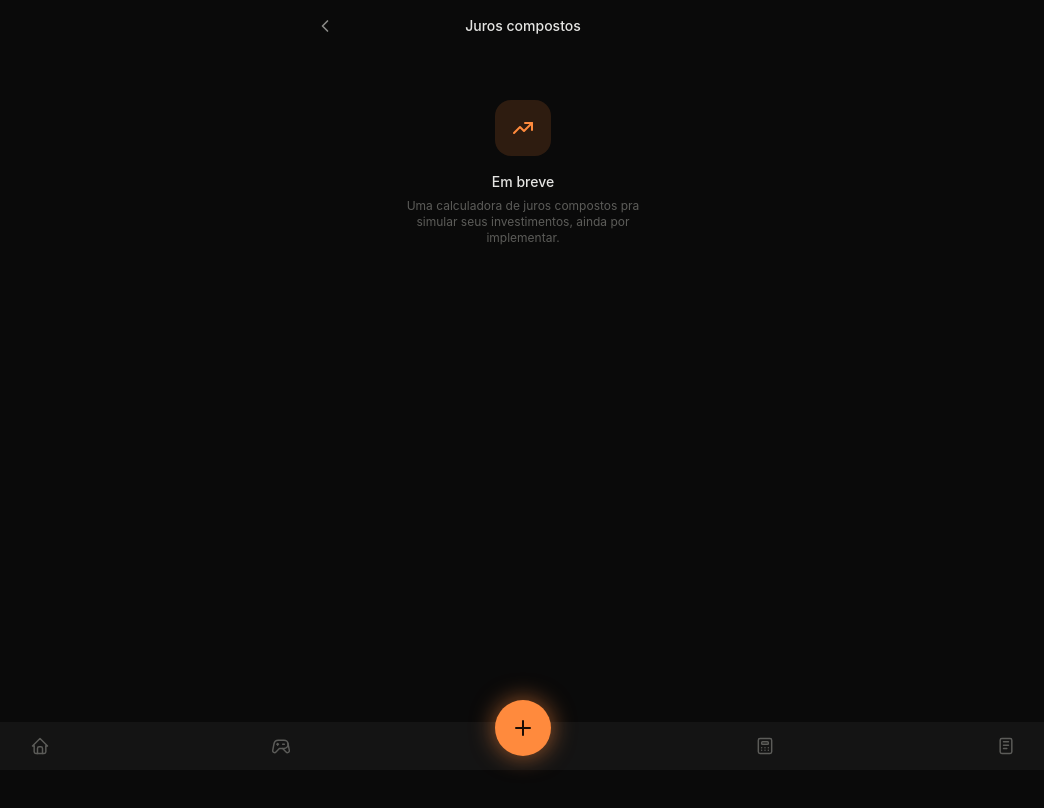
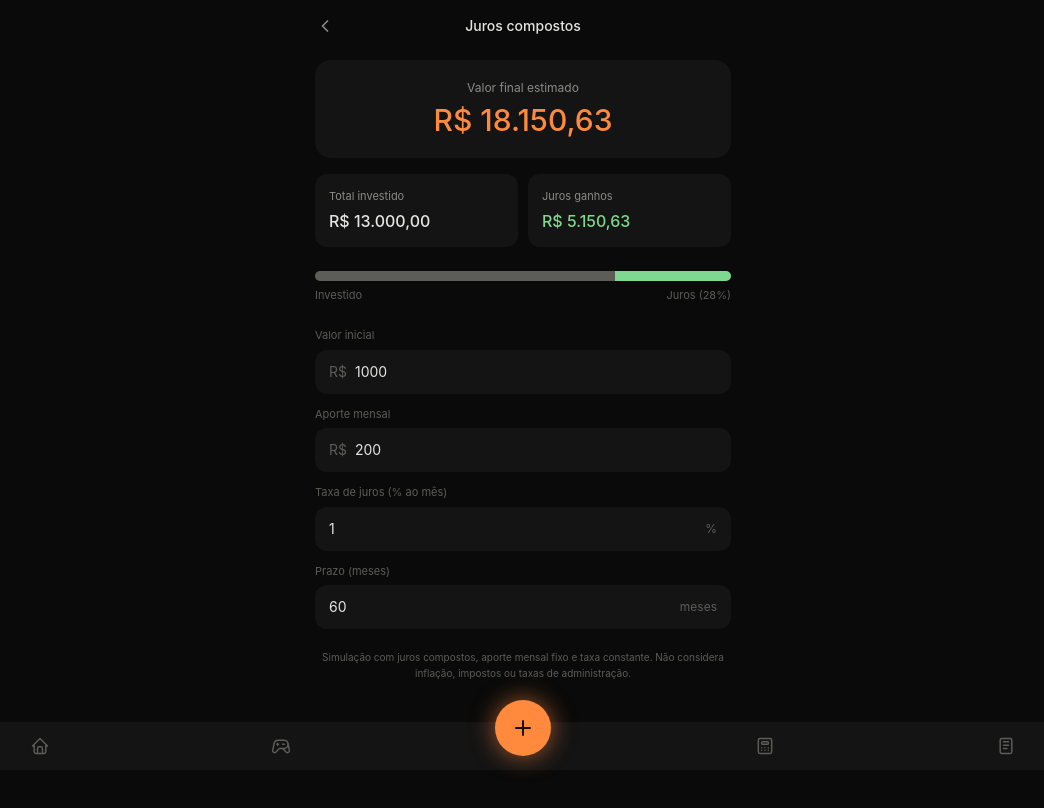
Before and after one commit to 4nor4k/FinancePersonalSystem, a React (Vite) app: page /juros-compostos in a window 1280 px wide. Both pictures are taken after a click on the button "Visualizar modo demo". Shown: the top 808 px of the page, without its empty margins (117-1161 px from the left). Built offline with nearby package versions, Linux system fonts and the light colour scheme; no server answers.

Commit message:
juros compostos

```diff
--- a/src/components/SideMenu.jsx
+++ b/src/components/SideMenu.jsx
@@ -22,7 +22,7 @@ const NAV_ITEMS = [
   { label: 'Contas', icon: IconWallet, path: '/contas' },
   { label: 'Categorias', icon: IconTag, path: '/categorias' },
   { label: 'Transações', icon: IconArrowsExchange, path: '/transacoes' },
-  { label: 'Calculadora de juros compostos', icon: IconCalculator, path: '/juros-compostos', badge: 'em breve' },
+  { label: 'Calculadora de juros compostos', icon: IconCalculator, path: '/juros-compostos' },
   { label: 'Objetivos', icon: IconTarget, path: '/objetivos' },
 ]
 
--- a/src/pages/CalculadoraJuros.jsx
+++ b/src/pages/CalculadoraJuros.jsx
@@ -1,25 +1,97 @@
+import { useMemo, useState } from 'react'
 import { useNavigate } from 'react-router-dom'
-import { IconChevronLeft, IconTrendingUp } from '@tabler/icons-react'
+import { IconChevronLeft } from '@tabler/icons-react'
+import { formatBRL } from '../lib/format'
 
 export default function CalculadoraJuros() {
   const navigate = useNavigate()
+  const [valorInicial, setValorInicial] = useState('1000')
+  const [aporteMensal, setAporteMensal] = useState('200')
+  const [taxa, setTaxa] = useState('1')
+  const [prazo, setPrazo] = useState('60')
+
+  const resultado = useMemo(() => {
+    const pv = Number(valorInicial) || 0
+    const pmt = Number(aporteMensal) || 0
+    const i = (Number(taxa) || 0) / 100
+    const n = Number(prazo) || 0
+
+    let montante = pv
+    for (let mes = 0; mes < n; mes++) {
+      montante = montante * (1 + i) + pmt
+    }
+
+    const totalInvestido = pv + pmt * n
+    const jurosGanhos = montante - totalInvestido
+
+    return { montante, totalInvestido, jurosGanhos: Math.max(0, jurosGanhos) }
+  }, [valorInicial, aporteMensal, taxa, prazo])
+
+  const pctJuros = resultado.montante > 0 ? Math.round((resultado.jurosGanhos / resultado.montante) * 100) : 0
+
   return (
     <div className="max-w-md mx-auto px-4 pt-4 pb-56">
-      <div className="flex items-center justify-between mb-8">
+      <div className="flex items-center justify-between mb-6">
         <button onClick={() => navigate(-1)} className="text-text-secondary">
           <IconChevronLeft size={20} />
         </button>
         <span className="text-sm font-medium">Juros compostos</span>
         <div className="w-5" />
       </div>
-      <div className="flex flex-col items-center text-center mt-16">
-        <div className="w-14 h-14 rounded-2xl flex items-center justify-center mb-4" style={{ background: 'var(--accent-bg)' }}>
-          <IconTrendingUp size={24} style={{ color: 'var(--accent-color)' }} />
+
+      <div className="bg-bg-card rounded-2xl p-5 mb-4 text-center">
+        <p className="text-xs text-text-secondary mb-1.5">Valor final estimado</p>
+        <p className="text-3xl font-medium" style={{ color: 'var(--accent-color)' }}>{formatBRL(resultado.montante)}</p>
+      </div>
+
+      <div className="grid grid-cols-2 gap-2.5 mb-6">
+        <div className="bg-bg-card rounded-xl p-3.5">
+          <p className="text-[11px] text-text-secondary mb-1">Total investido</p>
+          <p className="text-base font-medium">{formatBRL(resultado.totalInvestido)}</p>
         </div>
-        <p className="text-sm font-medium mb-1.5">Em breve</p>
-        <p className="text-xs text-text-muted max-w-[240px]">
-          Uma calculadora de juros compostos pra simular seus investimentos, ainda por implementar.
-        </p>
+        <div className="bg-bg-card rounded-xl p-3.5">
+          <p className="text-[11px] text-text-secondary mb-1">Juros ganhos</p>
+          <p className="text-base font-medium" style={{ color: '#7fd88f' }}>{formatBRL(resultado.jurosGanhos)}</p>
+        </div>
+      </div>
+
+      <div className="h-2.5 bg-bg-card rounded-full overflow-hidden flex mb-1.5">
+        <div className="h-full" style={{ width: `${100 - pctJuros}%`, background: '#5c5c59' }} />
+        <div className="h-full" style={{ width: `${pctJuros}%`, background: '#7fd88f' }} />
+      </div>
+      <div className="flex items-center justify-between mb-6">
+        <span className="text-[11px] text-text-muted">Investido</span>
+        <span className="text-[11px] text-text-muted">Juros ({pctJuros}%)</span>
+      </div>
+
+      <div className="flex flex-col gap-3">
+        <Campo label="Valor inicial" value={valorInicial} onChange={setValorInicial} prefixo="R$" />
+        <Campo label="Aporte mensal" value={aporteMensal} onChange={setAporteMensal} prefixo="R$" />
+        <Campo label="Taxa de juros (% ao mês)" value={taxa} onChange={setTaxa} sufixo="%" />
+        <Campo label="Prazo (meses)" value={prazo} onChange={setPrazo} sufixo="meses" />
+      </div>
+
+      <p className="text-[10px] text-text-muted text-center mt-5 leading-relaxed">
+        Simulação com juros compostos, aporte mensal fixo e taxa constante.
+        Não considera inflação, impostos ou taxas de administração.
+      </p>
+    </div>
+  )
+}
+
+function Campo({ label, value, onChange, prefixo, sufixo }) {
+  return (
+    <div>
+      <p className="text-[11px] text-text-muted mb-1.5">{label}</p>
+      <div className="bg-bg-card rounded-xl px-3.5 py-3 flex items-center gap-2">
+        {prefixo && <span className="text-sm text-text-muted">{prefixo}</span>}
+        <input
+          value={value}
+          onChange={(e) => onChange(e.target.value.replace(/[^0-9.]/g, ''))}
+          inputMode="decimal"
+          className="flex-1 bg-transparent text-sm outline-none"
+        />
+        {sufixo && <span className="text-xs text-text-muted">{sufixo}</span>}
       </div>
     </div>
   )
--- a/src/pages/Dashboard.jsx
+++ b/src/pages/Dashboard.jsx
@@ -1,6 +1,6 @@
 import { useEffect, useMemo, useRef, useState } from 'react'
 import { Link } from 'react-router-dom'
-import { IconMenu2, IconEye, IconEyeOff, IconPhoto, IconChevronRight } from '@tabler/icons-react'
+import { IconMenu2, IconEye, IconEyeOff, IconPhoto, IconChevronRight, IconChevronLeft } from '@tabler/icons-react'
 import { useData } from '../context/DataContext'
 import { formatBRL } from '../lib/format'
 import AccountStack from '../components/AccountStack'
@@ -19,6 +19,7 @@ export default function Dashboard() {
     transacoes,
     notas,
     wishlist,
+    objetivos,
     valuesHidden,
     setValuesHidden,
   } = useData()
@@ -28,9 +29,18 @@ export default function Dashboard() {
   const toggleTrackRef = useRef(null)
   const toggleBtnRefs = useRef({})
   const [indicator, setIndicator] = useState({ left: 0, width: 0 })
+  const [mesRef, setMesRef] = useState(new Date().toISOString().slice(0, 7))
 
-  const mesAtual = new Date().toISOString().slice(0, 7)
-  const anoAtual = new Date().getFullYear()
+  function mudarMes(delta) {
+    const [ano, mes] = mesRef.split('-').map(Number)
+    const d = new Date(ano, mes - 1 + delta, 1)
+    setMesRef(d.toISOString().slice(0, 7))
+  }
+
+  const anoAtual = Number(mesRef.slice(0, 4))
+  const [nomeMes, anoLabel] = new Date(mesRef + '-02')
+    .toLocaleDateString('pt-BR', { month: 'long', year: 'numeric' })
+    .split(' de ')
 
   const saldoPorConta = useMemo(() => {
     const map = {}
@@ -88,15 +98,15 @@ export default function Dashboard() {
     return valores
   }, [transacoes, anoAtual])
   const maiorMes = Math.max(...despesasPorMes, 1)
-  const mesAtualIdx = new Date().getMonth()
+  const mesAtualIdx = Number(mesRef.slice(5, 7)) - 1
 
   const proximasTransacoes = transacoes
-    .filter((t) => t.tipo === 'despesa' && t.status === 'pendente')
+    .filter((t) => t.tipo === 'despesa' && t.status === 'pendente' && t.data.slice(0, 7) === mesRef)
     .sort((a, b) => a.data.localeCompare(b.data))
     .slice(0, 3)
 
   const despesasMes = transacoes
-    .filter((t) => t.tipo === 'despesa' && t.data.slice(0, 7) === mesAtual)
+    .filter((t) => t.tipo === 'despesa' && t.data.slice(0, 7) === mesRef)
     .reduce((acc, t) => acc + t.valor, 0)
 
   useEffect(() => {
@@ -166,8 +176,16 @@ export default function Dashboard() {
       <AccountStack contas={contasParaStack} mask={mask} />
 
       <div className="bg-bg-card rounded-2xl p-4 mb-4">
-        <p className="text-sm text-text-secondary mb-2.5">Despesas do mês</p>
-        <p className="text-2xl font-medium text-text-primary">{mask(formatBRL(despesasMes))}</p>
+        <div className="flex items-center justify-between mb-2.5">
+          <button onClick={() => mudarMes(-1)} className="text-text-secondary p-1 -ml-1">
+            <IconChevronLeft size={16} />
+          </button>
+          <span className="text-sm text-text-secondary capitalize">Despesas em {nomeMes}</span>
+          <button onClick={() => mudarMes(1)} className="text-text-secondary p-1 -mr-1">
+            <IconChevronRight size={16} />
+          </button>
+        </div>
+        <p className="text-2xl font-medium text-text-primary text-center">{mask(formatBRL(despesasMes))}</p>
       </div>
 
       <ChartsCarousel
@@ -181,7 +199,9 @@ export default function Dashboard() {
       />
 
       <div className="flex items-center justify-between mb-2.5 mt-6">
-        <p className="text-sm text-text-secondary">Próximas transações</p>
+        <p className="text-sm text-text-secondary">
+          {mesRef === new Date().toISOString().slice(0, 7) ? 'Próximas transações' : 'Transações pendentes'}
+        </p>
         <Link to="/transacoes" className="text-xs text-text-secondary flex items-center gap-0.5">
           Ver todas <IconChevronRight size={13} />
         </Link>
@@ -212,6 +232,36 @@ export default function Dashboard() {
           )
         })}
       </div>
+
+      {objetivos.length > 0 && (
+        <>
+          <div className="flex items-center justify-between mb-2.5">
+            <p className="text-sm text-text-secondary">Objetivos</p>
+            <Link to="/objetivos" className="text-xs text-text-secondary flex items-center gap-0.5">
+              Ver todos <IconChevronRight size={13} />
+            </Link>
+          </div>
+          <div className="flex gap-2.5 mb-6 overflow-x-auto -mx-4 px-4">
+            {objetivos.slice(0, 3).map((o) => {
+              const pct = Math.min(100, Math.round(((o.valor_atual || 0) / o.valor_meta) * 100))
+              return (
+                <Link to="/objetivos" key={o.id} className="min-w-[150px] bg-bg-card rounded-2xl p-3">
+                  <div className="flex items-center gap-2 mb-2.5">
+                    <div className="w-7 h-7 rounded-lg flex items-center justify-center flex-shrink-0" style={{ background: '#1a1a1a' }}>
+                      <i className={`ti ${o.icone}`} style={{ fontSize: 14, color: o.cor }} />
+                    </div>
+                    <p className="text-xs truncate">{o.nome}</p>
+                  </div>
+                  <div className="h-1.5 bg-bg-raised rounded-full overflow-hidden mb-1.5">
+                    <div className="h-full rounded-full" style={{ width: `${pct}%`, background: o.cor }} />
+                  </div>
+                  <p className="text-[11px] text-text-secondary">{mask(formatBRL(o.valor_atual || 0))} <span style={{ color: o.cor }}>· {pct}%</span></p>
+                </Link>
+              )
+            })}
+          </div>
+        </>
+      )}
 
       {activeProfile?.nome !== 'Nebulus' && wishlist.length > 0 && (
         <>
```
